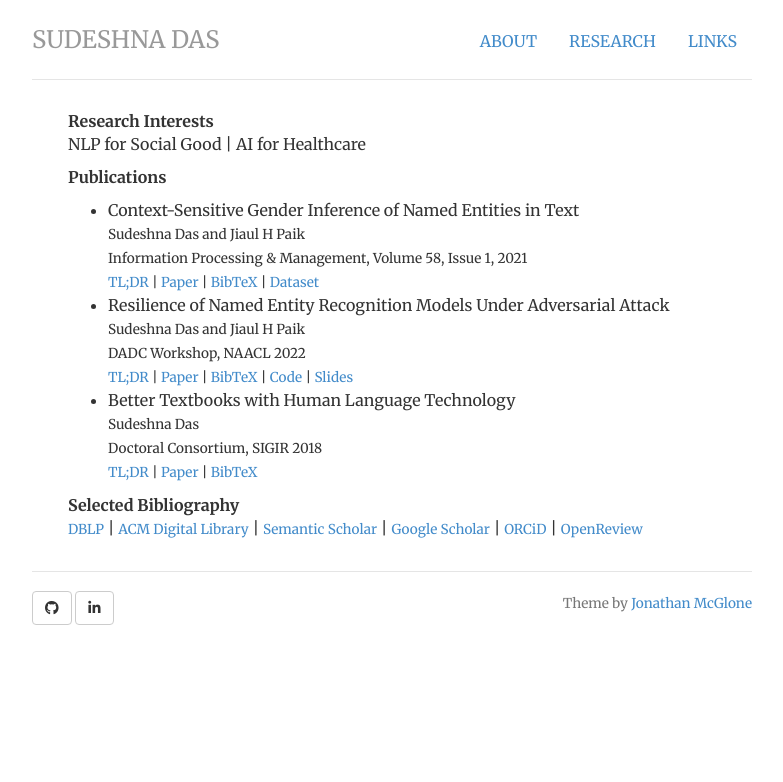
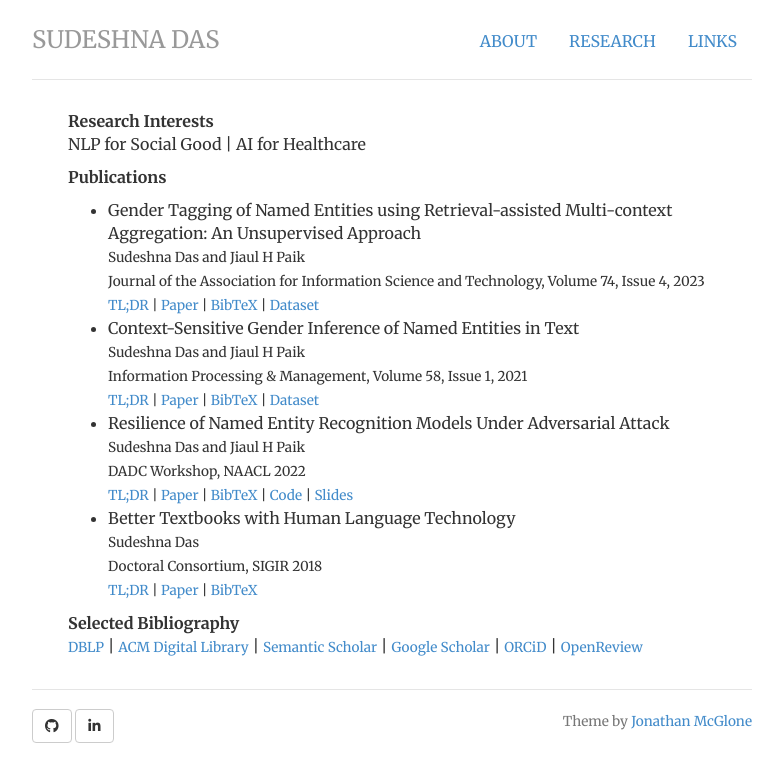
Before and after one commit to das-sudeshna/das-sudeshna.github.io, a Jekyll site: the page built from research/index.html, in a window 1280 px wide. Shown: the top 782 px of the page, without its empty margins (248-1031 px from the left). Built offline with Jekyll 4.4.1, drawn with Linux system fonts in a browser that asks for light colours; nearby versions of some CDN libraries.

Commit message:
Update index.html

```diff
--- a/research/index.html
+++ b/research/index.html
@@ -14,6 +14,21 @@ description: Research profile of Sudeshna Das, PhD candidate, IIT Kharagpur.
 
     <p><strong>Publications</strong><br>
 				<ul>
+
+				<li>Gender Tagging of Named Entities using Retrieval-assisted Multi-context Aggregation: An Unsupervised Approach<br/><small>Sudeshna Das and Jiaul H Paik</small><br/><small>Journal of the Association for Information Science and Technology, Volume 74, Issue 4, 2023</small><br/><small><a href="javascript:unhide('jasist2023tldr');">TL;DR</a> | <a href="https://doi.org/10.1002/asi.24735">Paper</a> | <a href="javascript:unhide('jasist2023bib');">BibTeX</a> | <a href="https://github.com/das-sudeshna/genid">Dataset</a></small><div id="jasist2023tldr" class="hidden"><br/>
+<small><em>Existing approaches toward name gender identification rely exclusively on using the gender distributions from labeled data. In the absence of such labeled data, these methods fail. We propose a two-stage model that is able to infer the gender of names present in text without requiring explicit name-gender labels. We use coreference resolution as the backbone for our proposed model. To aid coreference resolution where the existing contextual information does not suffice, we use a retrieval-assisted context aggregation framework. We demonstrate that state-of-the-art name gender inference is possible without supervision.</em><br/></small>
+</div><div id="jasist2023bib" class="hidden"><div class="bibstyle"><br/>
+<small>@article{das2023gendertag, <br/>
+  title={Gender tagging of Named Entities using Retrieval-assisted Multi-context Aggregation: An Unsupervised Approach}, <br/>
+  author={Das, Sudeshna and Paik, Jiaul H}, <br/>
+  journal={Journal of the Association for Information Science and Technology}, <br/>
+  volume={74}, <br/>
+  number={4}, <br/>
+?  pages={102423}, <br/>
+  year={2023}, <br/>
+  publisher={Wiley} <br/>
+}<br/><br/></small>
+</div></div></li>
 
 				<li>Context-Sensitive Gender Inference of Named Entities in Text<br/><small>Sudeshna Das and Jiaul H Paik</small><br/><small>Information Processing & Management, Volume 58, Issue 1, 2021</small><br/><small><a href="javascript:unhide('ipm2021tldr');">TL;DR</a> | <a href="https://doi.org/10.1016/j.ipm.2020.102423">Paper</a> | <a href="javascript:unhide('ipm2021bib');">BibTeX</a> | <a href="https://github.com/das-sudeshna/genid">Dataset</a></small><div id="ipm2021tldr" class="hidden"><br/>
 <small><em>Gender tagging of named entities has traditionally been database-reliant and insensitive to context. The same gender is assigned to "Alex" in both "Alex is a good boy" and "Alex is a smart girl". We propose a novel context-sensitive supervised approach based on the transformer network to identify the gender of named entities. We also create four open-source datasets from well-known NER corpora and make them publicly available.</em><br/></small>
```
